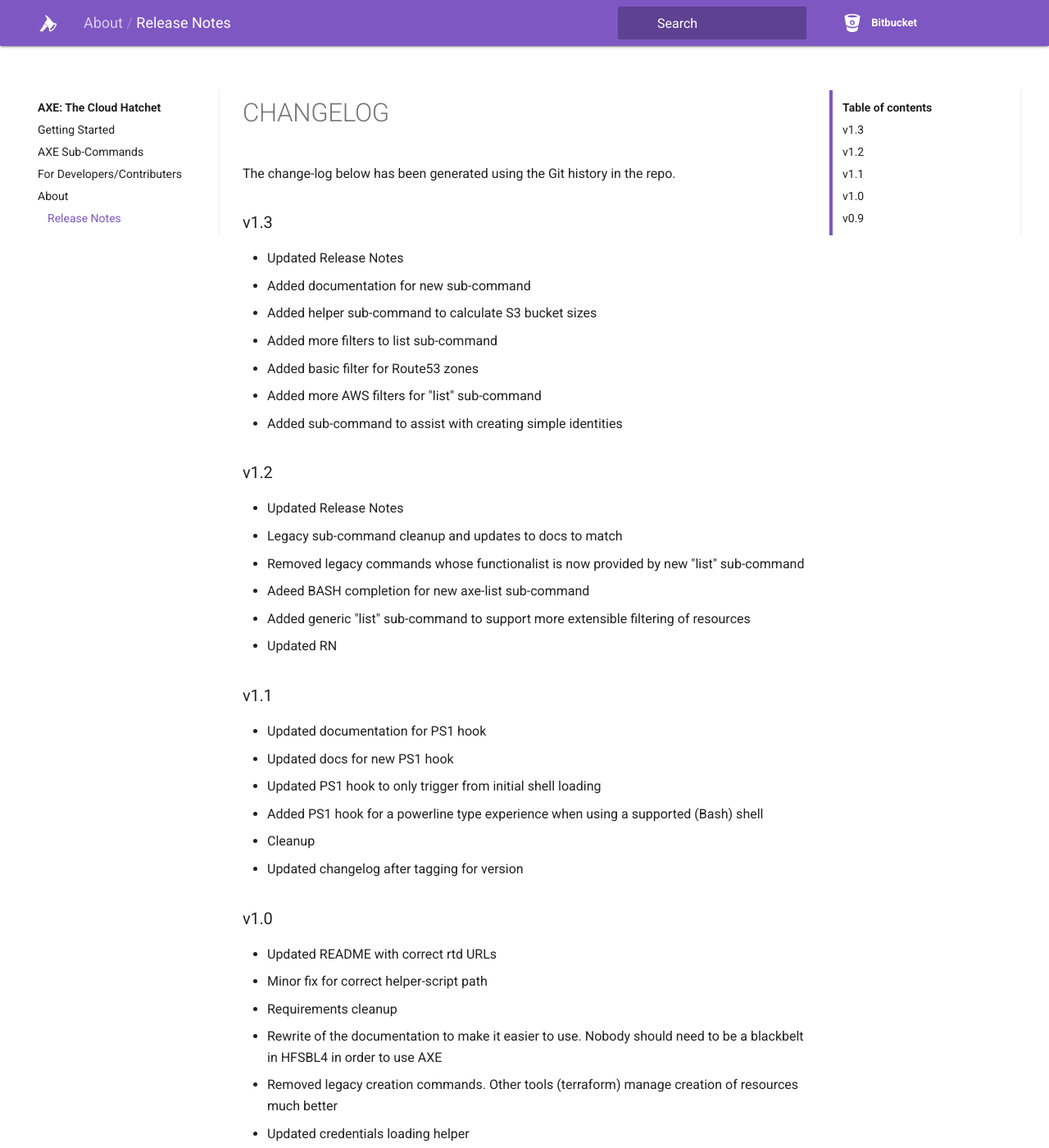
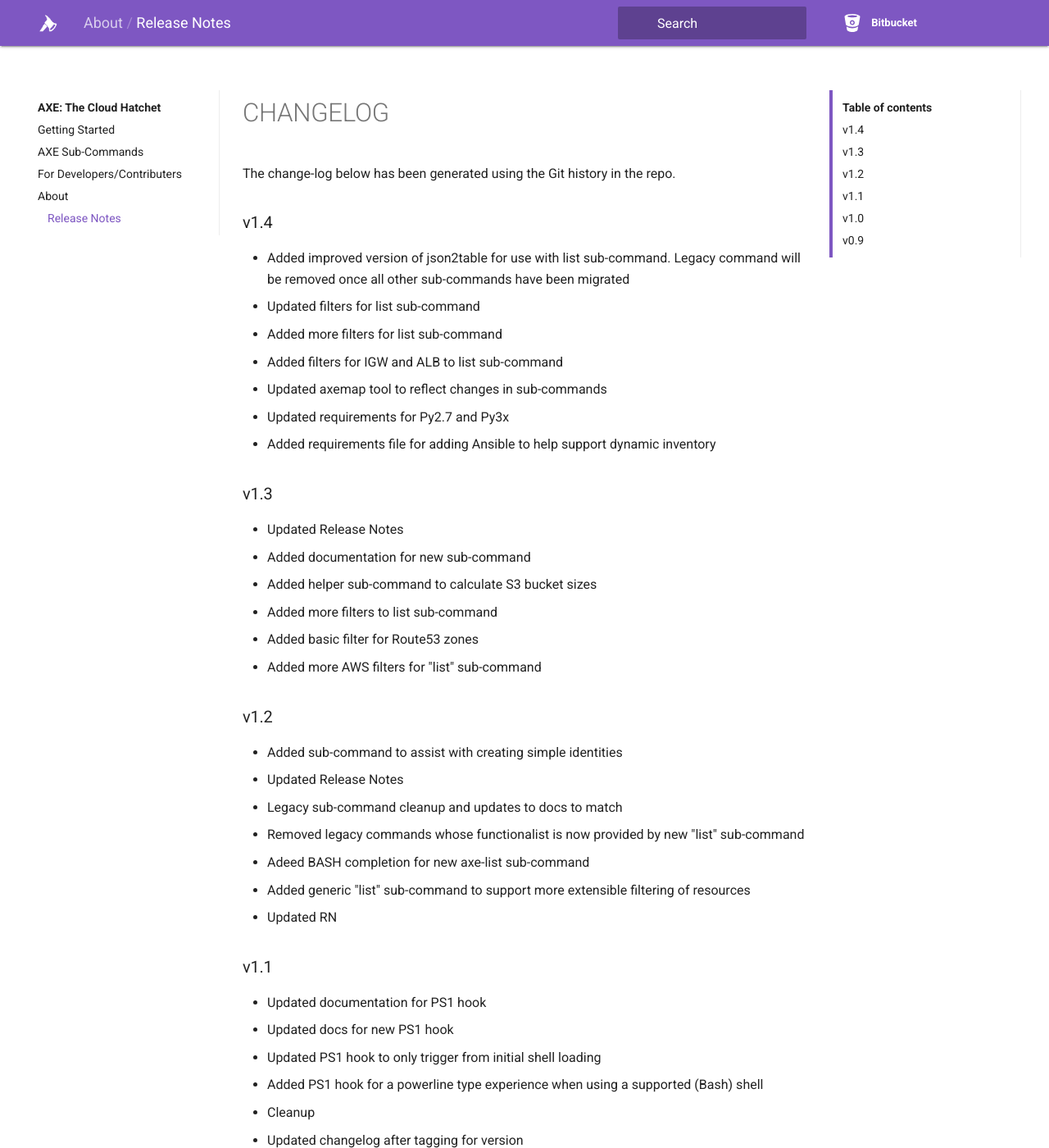
Before and after one commit to kxseven/axe, an MkDocs documentation site: the page built from docs/content/about/release-notes.md, in a window 1280 px wide and 1400 px high. Shown: the whole window at 82% size. Built offline with MkDocs 1.6.1 and Material for MkDocs 9.7.7, drawn with Linux system fonts in a browser that asks for light colours; old or Windows-style settings are respelled for this version of MkDocs.

Commit message:
Updated RNs for release

```diff
--- a/docs/content/about/release-notes.md
+++ b/docs/content/about/release-notes.md
@@ -2,6 +2,16 @@
 
 The change-log below has been generated using the Git history in the repo.
 
+
+### v1.4
+
+ - Added improved version of json2table for use with list sub-command. Legacy command will be removed once all other sub-commands have been migrated
+ - Updated filters for list sub-command
+ - Added more filters for list sub-command
+ - Added filters for IGW and ALB to list sub-command
+ - Updated axemap tool to reflect changes in sub-commands
+ - Updated requirements for Py2.7 and Py3x
+ - Added requirements file for adding Ansible to help support dynamic inventory
 
 ### v1.3
 
@@ -11,10 +21,10 @@ The change-log below has been generated using the Git history in the repo.
  - Added more filters to list sub-command
  - Added basic filter for Route53 zones
  - Added more AWS filters for "list" sub-command
- - Added sub-command to assist with creating simple identities
 
 ### v1.2
 
+ - Added sub-command to assist with creating simple identities
  - Updated Release Notes
  - Legacy sub-command cleanup and updates to docs to match
  - Removed legacy commands whose functionalist is now provided by new "list" sub-command
```
